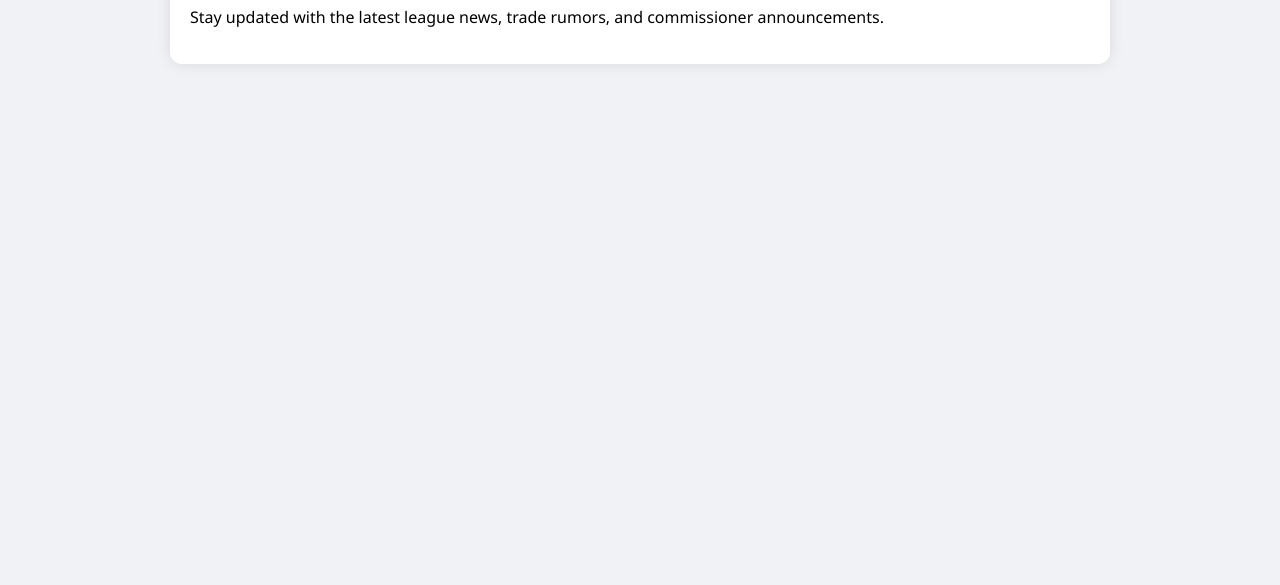
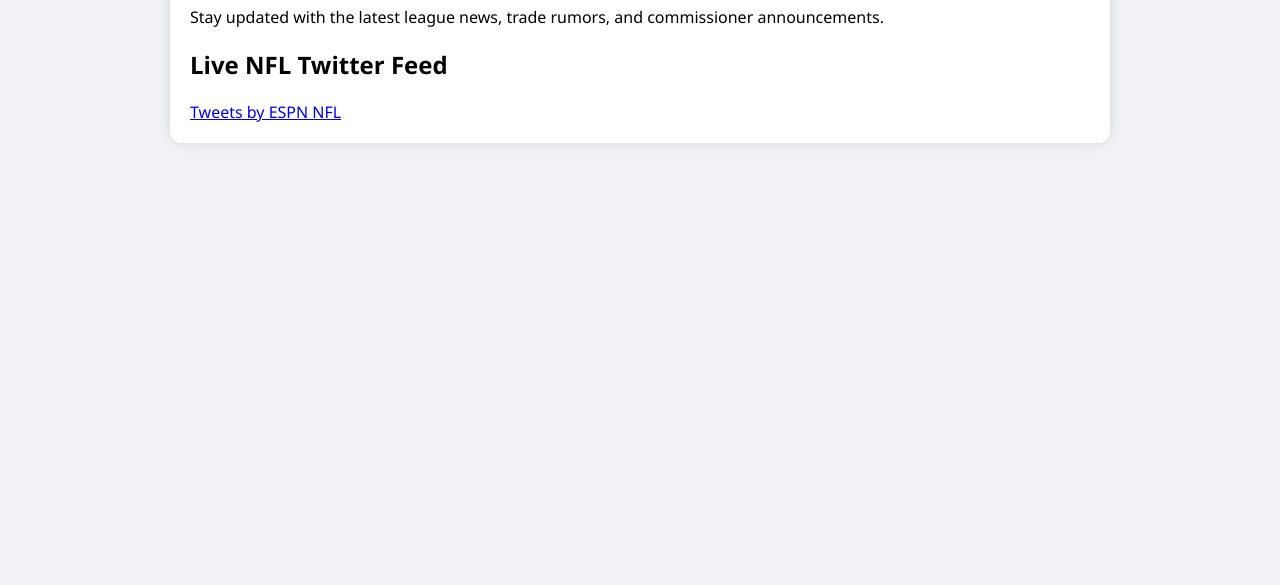
Before and after one commit to DrewDasher/opffl-site, a plain HTML site: page index.html in a window 1280 px wide. Shown: the part 215-800 px from the top of the page. Drawn offline with Linux system fonts and the light colour scheme.

Commit message:
Add files via upload

```diff
--- a/index.html
+++ b/index.html
@@ -15,6 +15,12 @@
   <div class="container">
     <h1>Welcome to the Orland Park Fantasy Football League (OPFFL)</h1>
     <p>Stay updated with the latest league news, trade rumors, and commissioner announcements.</p>
+
+  <h2>Live NFL Twitter Feed</h2>
+  <a class="twitter-timeline" data-height="500" href="https://twitter.com/ESPNNFL?ref_src=twsrc%5Etfw">Tweets by ESPN NFL</a>
+  <script async src="https://platform.twitter.com/widgets.js" charset="utf-8"></script>
+</div>
+
   </div>
 </body>
 </html>
```
